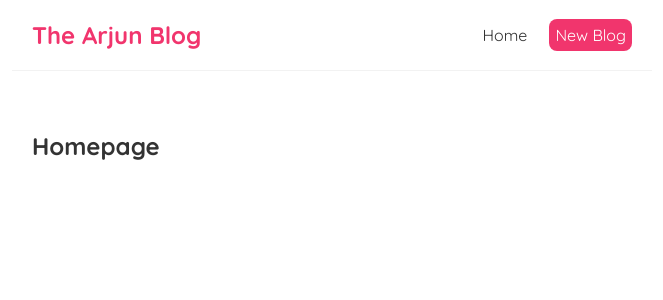
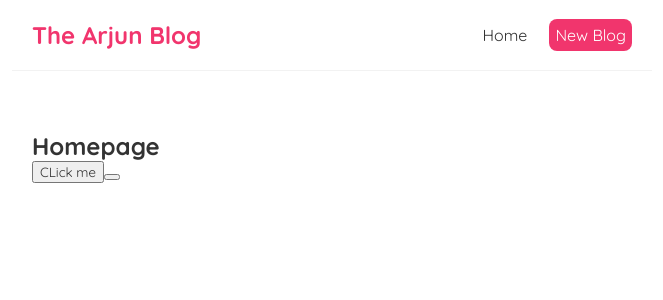
Before and after one commit to armathur123/ReactBlog, a React (Create React App) app: page / in a window 1280 px wide. Shown: the top 300 px of the page, without its empty margins (308-971 px from the left). Built offline with nearby package versions, Linux system fonts and the light colour scheme.

Commit message:
#7 Click Event

```diff
--- a/src/Home.js
+++ b/src/Home.js
@@ -1,7 +1,19 @@
 const Home = () => {
+
+    const handleClick = () => {
+        console.log('Hello idiots');
+    }
+
+    const handleClickAgain = (name) => {
+        console.log('hello ' + name);
+    }
     return (
         <div className="home">
             <h2>Homepage</h2>
+            <button onClick = {handleClick}>CLick me</button>
+            <button onClick = {() => {
+                handleClickAgain('mario')
+            }}></button>
         </div>
     );
 }
```
